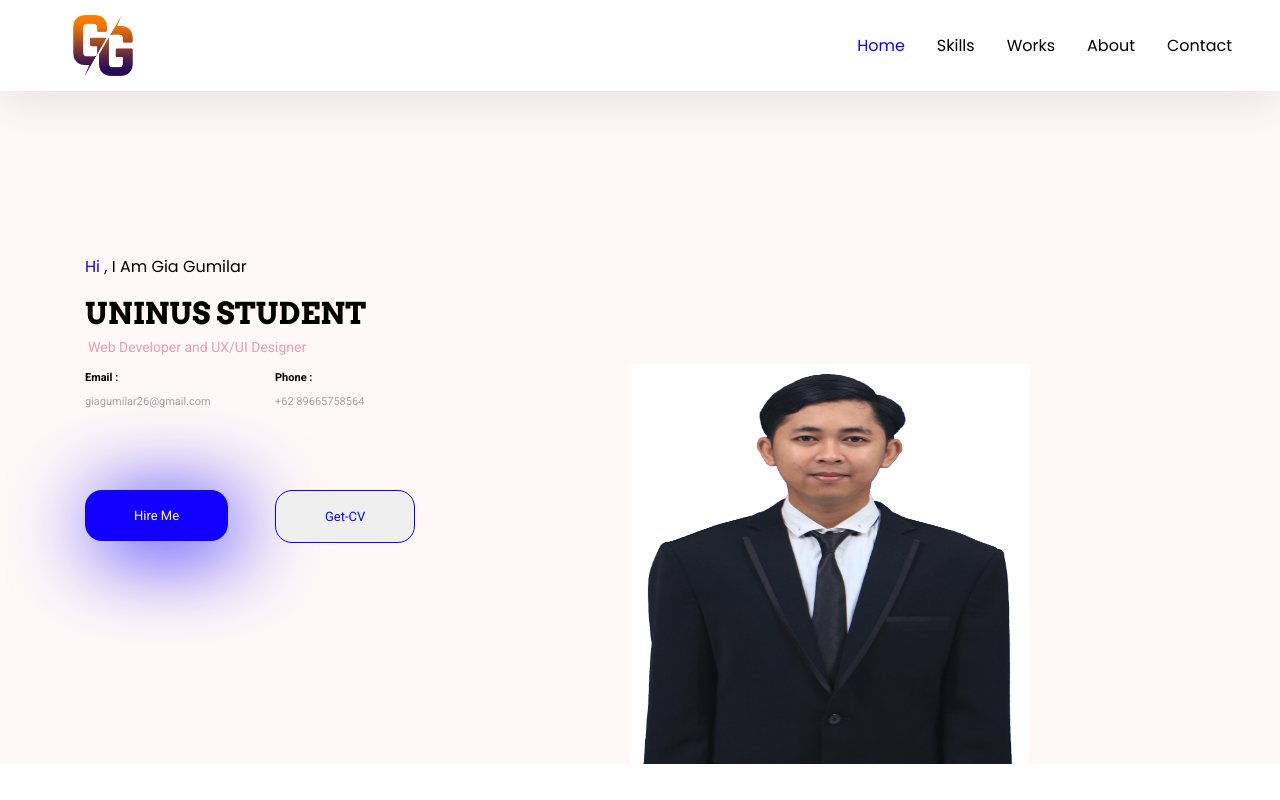
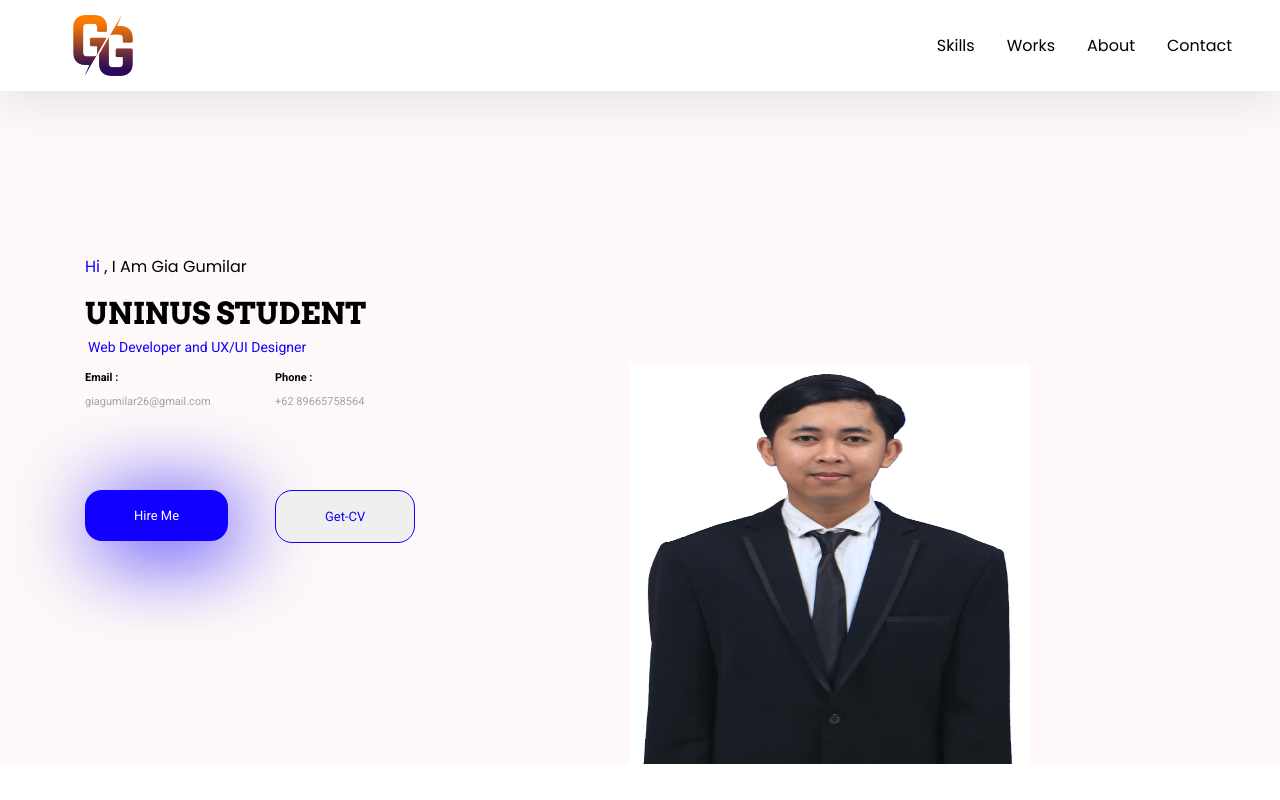
Before and after one commit to giagumilar26/Portofolio-Gia-Gumilar, a plain HTML site: page index.html in a window 1280 px wide. In both pictures the pointer is over the link "Home". Shown: the top 800 px of the page. Drawn offline with nearby package versions, Linux system fonts and the light colour scheme.

Commit message:
Update main.css

```diff
--- a/frontend/styles/main.css
+++ b/frontend/styles/main.css
@@ -21,7 +21,7 @@ body {
 
 .navbar-light .navbar-nav .nav-link:hover {
   font-weight: lighter;
-  color: #1100ff !important;
+  color: #ffffff !important;
 }
 
 .hero .header-name {
@@ -52,7 +52,7 @@ body {
 }
 
 .hero h2 {
-  color: #E69DB5;
+  color: #1100ff;
   font-size: 14px;
   font-family: 'Roboto', sans-serif;
   font-weight: normal;
```
